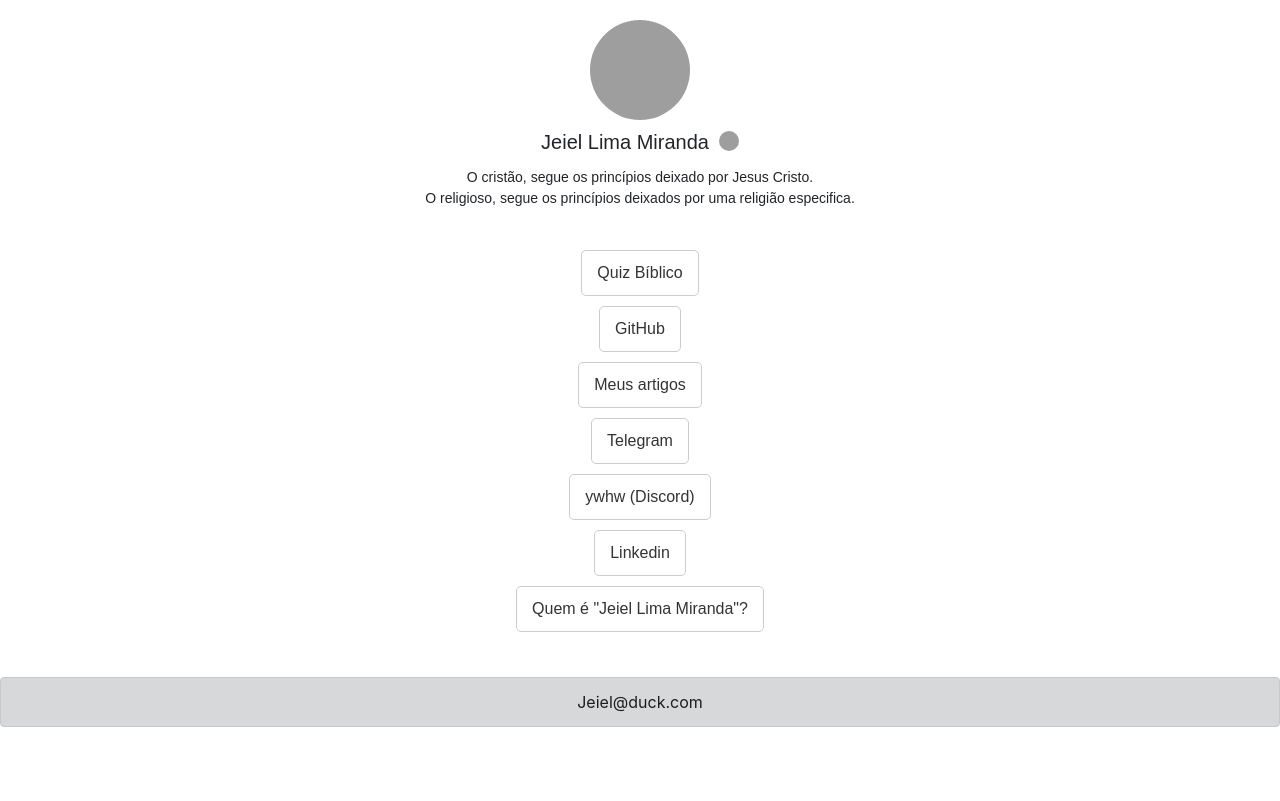
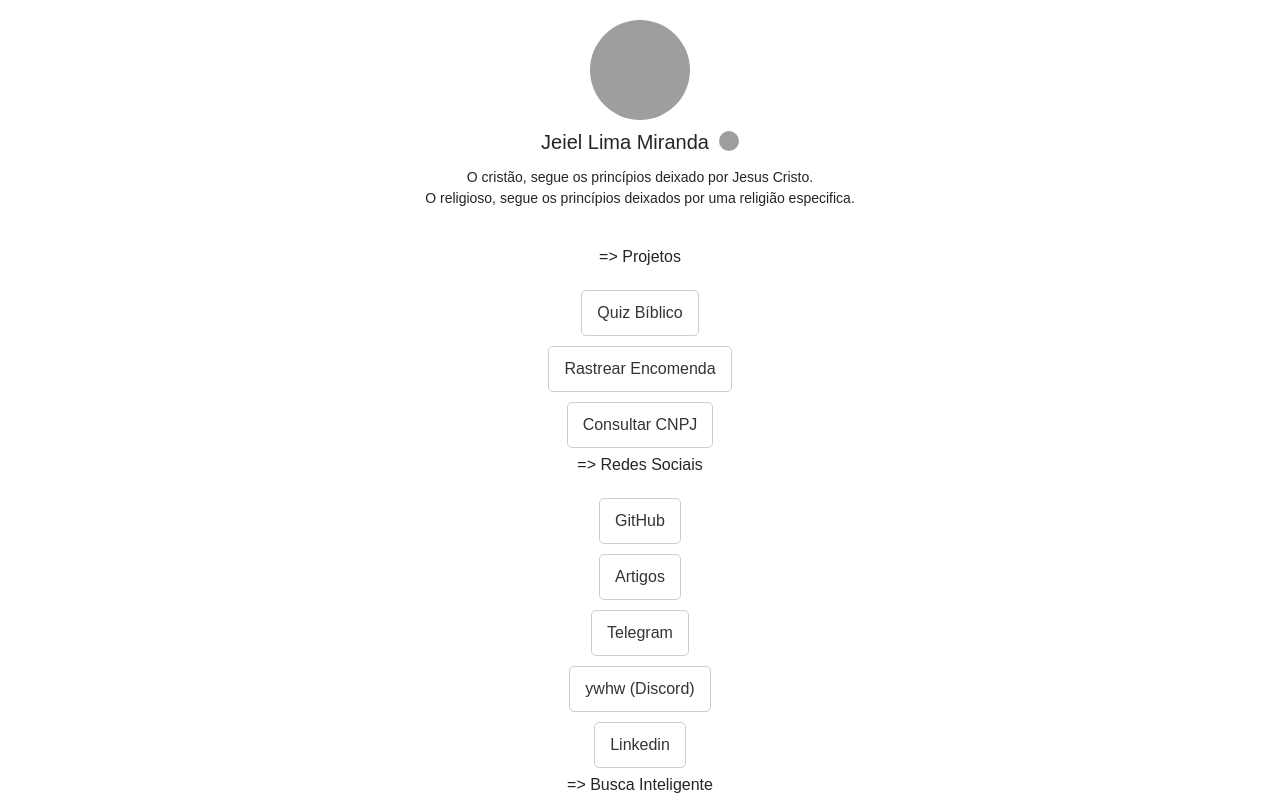
Before and after one commit to Jetrom17/Jeiel, a plain HTML site: page index.html in a window 1280 px wide. Shown: the top 801 px of the page. Drawn offline with nearby package versions, Linux system fonts and the light colour scheme; grey boxes are pictures that could not be loaded.

Commit message:
Update index.html

```diff
--- a/index.html
+++ b/index.html
@@ -40,12 +40,17 @@
         </div>
 
         <div class="links">
+            <p>=> Projetos</p>
             <a href="https://quiz-jeiel.vercel.app/" target="_blank">Quiz Bíblico</a>
+            <a href="https://correio-rastrear.vercel.app/" target="_blank">Rastrear Encomenda</a>
+            <a href="https://jetrom17.github.io/cnpj-jeiel/" target="_blank">Consultar CNPJ</a>
+            <p>=> Redes Sociais</p>
             <a href="https://github.com/Jetrom17" target="_blank">GitHub</a>
-            <a href="https://www.tabnews.com.br/JeielLimaMiranda/conteudos/1" target="_blank">Meus artigos</a>
+            <a href="https://www.tabnews.com.br/JeielLimaMiranda/conteudos/1" target="_blank">Artigos</a>
             <a href="https://t.me/YHVH7" target="_blank">Telegram</a>
             <a href="#" target="_blank">ywhw (Discord)</a>
             <a href="https://www.linkedin.com/in/jeiel-lima-miranda-259738232/" target="_blank">Linkedin</a>
+            <p>=> Busca Inteligente</p>
             <a href="https://www.google.com/search?q=Jeiel+Lima+Miranda" target="_blank">Quem é "Jeiel Lima Miranda"?</a>
         </div>
 
```
